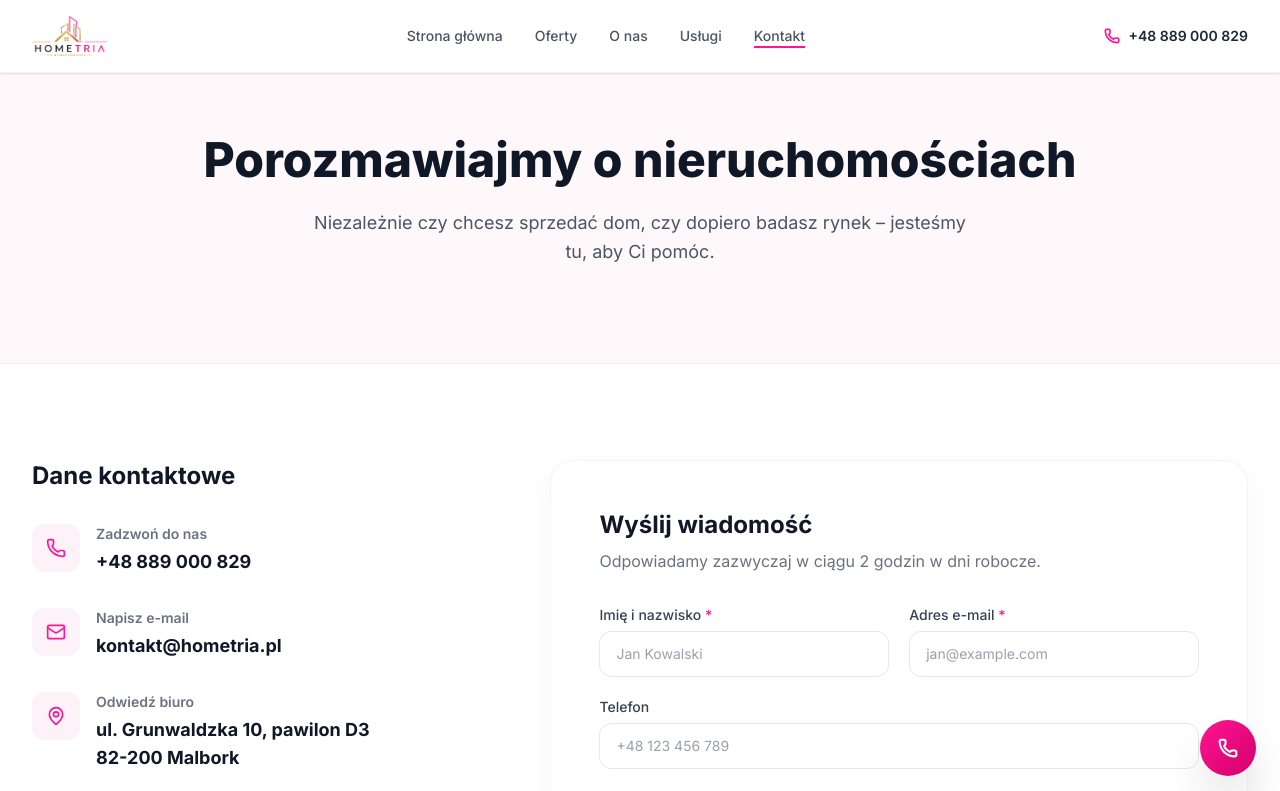
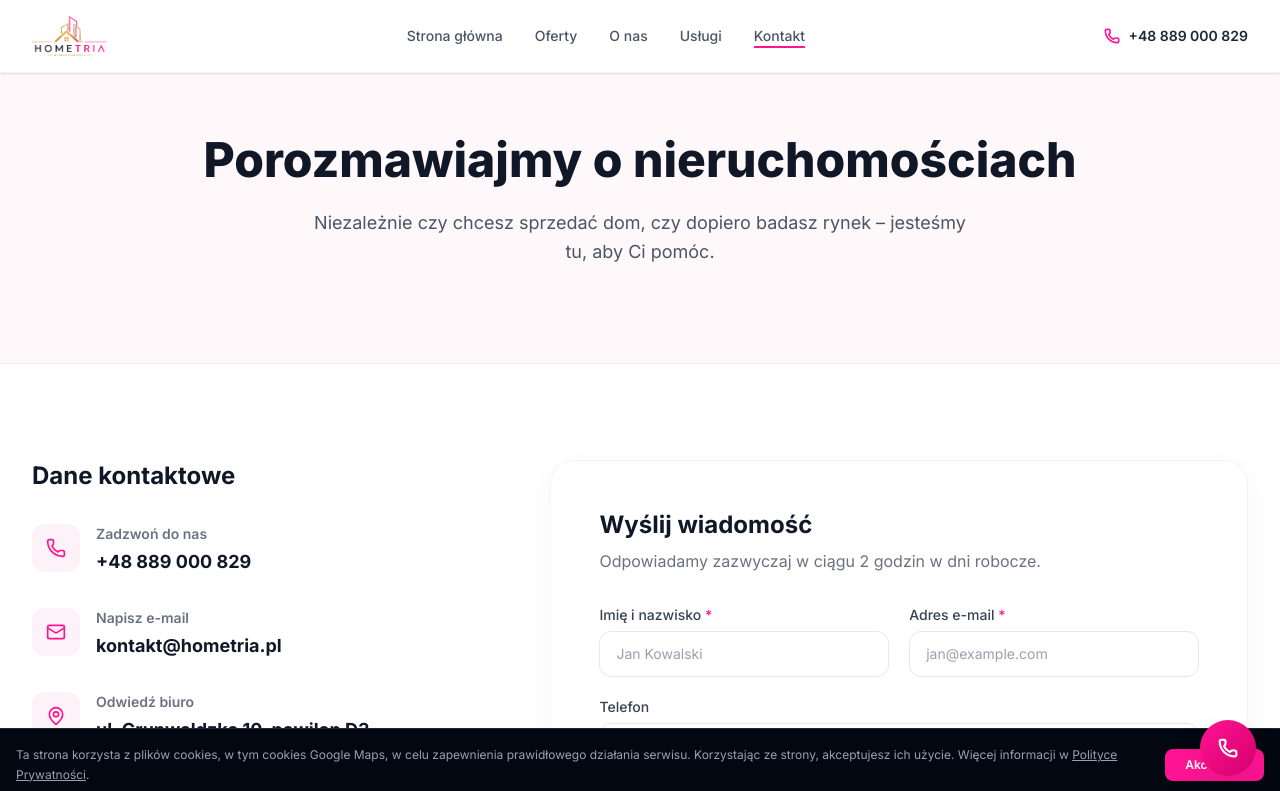
Before and after one commit to hometriaweb/hometria, a Next.js app: page /kontakt in a window 1280 px wide. Shown: the top 791 px of the page. Built offline with nearby package versions, Linux system fonts and the light colour scheme.

Commit message:
cookie banner + favicon

```diff
--- a/app/layout.tsx
+++ b/app/layout.tsx
@@ -3,6 +3,7 @@ import { Inter } from 'next/font/google'
 import ScrollToTop from '@/components/ScrollToTop'
 import LocalBusinessSchema from '@/components/LocalBusinessSchema'
 import FloatingPhone from '@/components/FloatingPhone'
+import CookieBanner from '@/components/CookieBanner'
 import './globals.css'
 
 const inter = Inter({
@@ -55,6 +56,11 @@ export const metadata: Metadata = {
     description:
       'Profesjonalne biuro nieruchomości. Sprzedaż, wynajem i odkup nieruchomości.',
   },
+  icons: {
+    icon: '/favicon.png',
+    shortcut: '/favicon.png',
+    apple: '/favicon.png',
+  },
   robots: {
     index: true,
     follow: true,
@@ -79,6 +85,7 @@ export default function RootLayout({
         <LocalBusinessSchema />
         <FloatingPhone />
         <ScrollToTop />
+        <CookieBanner />
         {children}
       </body>
     </html>
--- /dev/null
+++ b/components/CookieBanner.tsx
@@ -0,0 +1,41 @@
+'use client'
+
+import { useState, useEffect } from 'react'
+
+export default function CookieBanner() {
+  const [visible, setVisible] = useState(false)
+
+  useEffect(() => {
+    if (!localStorage.getItem('cookies_accepted')) {
+      setVisible(true)
+    }
+  }, [])
+
+  function accept() {
+    localStorage.setItem('cookies_accepted', '1')
+    setVisible(false)
+  }
+
+  if (!visible) return null
+
+  return (
+    <div className="fixed bottom-0 left-0 right-0 z-50 bg-gray-950 border-t border-gray-800 px-4 py-4">
+      <div className="max-w-7xl mx-auto flex flex-col sm:flex-row items-center justify-between gap-4">
+        <p className="text-xs text-gray-400 leading-relaxed">
+          Ta strona korzysta z plików cookies, w tym cookies Google Maps, w celu zapewnienia prawidłowego działania serwisu.
+          Korzystając ze strony, akceptujesz ich użycie. Więcej informacji w{' '}
+          <a href="/polityka-prywatnosci" className="underline hover:text-white transition-colors">
+            Polityce Prywatności
+          </a>
+          .
+        </p>
+        <button
+          onClick={accept}
+          className="shrink-0 px-5 py-2 rounded-lg bg-[#FF1493] text-white text-xs font-semibold hover:bg-[#D9007B] transition-colors"
+        >
+          Akceptuję
+        </button>
+      </div>
+    </div>
+  )
+}
```
Also changed, not shown: public/favicon.png (added).
